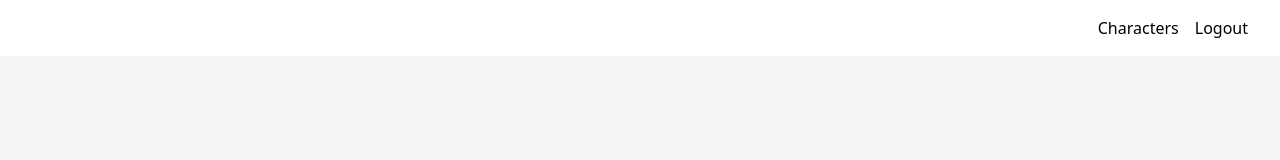
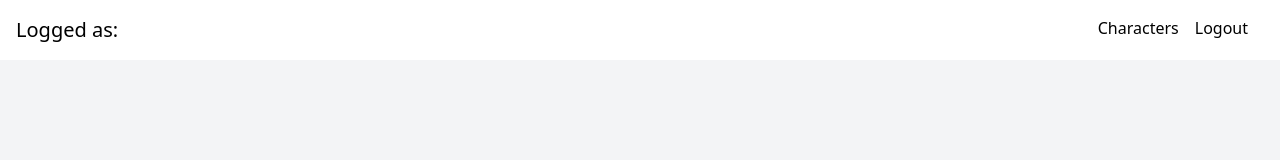
Before and after one commit to StevanZivadinovic/shindiri_task, a React (Create React App) app: page / in a window 1280 px wide. Shown: the top 160 px of the page. Built offline with nearby package versions, Linux system fonts and the light colour scheme; no server answers.

Commit message:
code fixing

```diff
--- a/src/App.tsx
+++ b/src/App.tsx
@@ -1,42 +1,19 @@
 import { Routes, Route, Link, Navigate, useNavigate } from "react-router-dom";
 import Login from "./pages/Login";
 import SignUp from "./pages/SignUp";
-import { useEffect, useState } from "react";
 import Characters from "./pages/Characters";
-import { logout } from "./auth";
-import { onAuthStateChanged } from "firebase/auth";
-import { auth } from "./firebase";
 import { CharacterProvider } from "./context/CharacterContext";
 import { QueryClient, QueryClientProvider } from "react-query";
 import SingleCharacter from "./pages/SingleCharacter";
 import SingleLocation from "./pages/SingleLocation";
 import SingleEpisode from "./pages/SingleEpisode";
+import { handleLogout } from "./helperFunctions/global";
+import useAuth from "./hooks/useAuth";
+
 const queryClient = new QueryClient();
 function App() {
-  const [authenticated, setAuthenticated] = useState(false);
-  const [loading, setLoading] = useState(true);
+  const { authenticated, setAuthenticated, loading, user } = useAuth();
   const navigate = useNavigate();
-
-  useEffect(() => {
-    const unsubscribe = onAuthStateChanged(auth, (user) => {
-      const userToken = localStorage.getItem("userToken");
-
-      if (user?.uid || (userToken && userToken?.length > 0)) {
-        setAuthenticated(true);
-      } else {
-        setAuthenticated(false);
-      }
-      setLoading(false);
-    });
-    return () => unsubscribe();
-  });
-
-  const handleLogout = () => {
-    logout();
-    setAuthenticated(false);
-    navigate("/");
-  };
-
   if (loading) {
     return <div>Loading...</div>;
   }
@@ -45,7 +22,14 @@ function App() {
       <CharacterProvider>
         <div>
           {/* Navigation Links */}
-          <nav className="p-4 flex justify-end">
+          <nav className="p-4 flex justify-between">
+            <div className="text-xl">
+              <h3>
+                <span>Logged as: </span>{" "}
+                <span className="font-bold">{user?.displayName}</span>
+              </h3>
+            </div>
+            <div className="">
               <Link to="/characters" className="mr-4">
                 Characters
               </Link>
@@ -53,13 +37,14 @@ function App() {
                 to="#"
                 className="mr-4"
                 onClick={() => {
-                handleLogout();
+                  handleLogout(setAuthenticated, navigate);
                 }}
               >
                 Logout
               </Link>
+            </div>
           </nav>
-          {/* Sve je moglo samo preko user objecta koji vraca firebase, ali posto u zahtevu zadatka stoji da se trazi i token
+          {/* Sve je moglo samo preko user objecta koji vraca firebase ili samo preko tokena, ali posto u zahtevu zadatka stoji da se trazi i token
   onda sam dodao da uslov za prikazivabje stranice bude i postojanje tokena u localStorage
 */}
           <Routes>
--- a/src/auth.ts
+++ b/src/auth.ts
@@ -4,10 +4,11 @@ import {
   createUserWithEmailAndPassword,
   signOut,
   fetchSignInMethodsForEmail,
+  updateProfile,
 } from "firebase/auth";
 
 // Sign up function
-export const signup = async (email: string, password: string) => {
+export const signup = async (email: string, password: string, name:string) => {
   try {
     const signInMethods = await fetchSignInMethodsForEmail(auth, email);
     if (signInMethods.length > 0) {
@@ -19,6 +20,8 @@ export const signup = async (email: string, password: string) => {
       email,
       password
     );
+    const user = userCredential.user;
+    await updateProfile(user, { displayName: name });
     const token = await userCredential.user.getIdToken();
     localStorage.setItem("userToken", token);
     return userCredential.user;
--- a/src/components/CharactersList.tsx
+++ b/src/components/CharactersList.tsx
@@ -1,7 +1,5 @@
-import React from "react";
 import { getNumbersFromEndOfURL } from "../helperFunctions/global";
-import { fetchMultipleCharacterDataInLocation } from "../consts/Api";
-import { useQuery } from "react-query";
+import { useMultipleCharacterDataInLocationQuery } from "../consts/Api";
 import { Link } from "react-router-dom";
 
 export const CharactersList = ({ data1 }: any) => {
@@ -11,13 +9,7 @@ export const CharactersList = ({ data1 }: any) => {
     ? getNumbersFromEndOfURL(data1?.characters)
     : [];
 
-  const { data, isLoading, isError } = useQuery(
-    ["character", residentIds],
-    () => fetchMultipleCharacterDataInLocation(residentIds),
-    {
-      enabled: !!residentIds,
-    }
-  );
+  const { data, isLoading, isError } = useMultipleCharacterDataInLocationQuery(residentIds)
 
   if (isLoading) return <p className="text-center text-lg">Loading...</p>;
   if (isError)
--- a/src/consts/Api.ts
+++ b/src/consts/Api.ts
@@ -1,4 +1,5 @@
 import axios from "axios";
+import { useQuery } from "react-query";
 
 export const base = "https://rickandmortyapi.com/api";
 export const fetchCharacters = async ({ pageParam = 1 }) => {
@@ -33,3 +34,57 @@ export const fetchSingleEpisodeDetails = async (id: number) => {
   const { data } = await axios.get(`${base}/episode/${id}`, {});
   return data;
 };
+
+const useEpisodeQuery = (id: string | undefined) => {
+  return useQuery(
+    ["character", id],
+    () => fetchSingleEpisodeDetails(Number(id)),
+    {
+      enabled: !!id,
+    }
+  );
+};
+
+const useSingleCharacterDetailsQuery = (id: string | undefined) => {
+  return useQuery(
+    ["character", id],
+    () => fetchSingleCharacterDetails(Number(id)),
+    {
+      enabled: !!id,
+    }
+  );
+};
+
+const useSingleLocationDataQuery = (id: string | undefined) => {
+  return useQuery(["location", id], () => fetchSingleLocationData(Number(id)), {
+    enabled: !!id,
+  });
+};
+
+const useMultipleCharacterDataInLocationQuery = (residentIds:number[])=>{
+  return useQuery(
+    ["character", residentIds],
+    () => fetchMultipleCharacterDataInLocation(residentIds),
+    {
+      enabled: !!residentIds,
+    }
+  );
+}
+
+const useSingleCharacterQuery = (characterName:string)=>{
+  return useQuery(
+    ["character", characterName],
+    () => fetchSingleCharacter(characterName),
+    {
+      enabled: !!characterName,
+    }
+  );
+}
+
+export {
+  useEpisodeQuery,
+  useSingleCharacterDetailsQuery,
+  useSingleLocationDataQuery,
+  useMultipleCharacterDataInLocationQuery,
+  useSingleCharacterQuery
+};
--- /dev/null
+++ b/src/hooks/useAuth.tsx
@@ -0,0 +1,23 @@
+import { useEffect, useState } from "react";
+import { onAuthStateChanged, User } from "firebase/auth";
+import { auth } from "../firebase";
+
+const useAuth = () => {
+  const [authenticated, setAuthenticated] = useState(false);
+  const [loading, setLoading] = useState(true);
+  const [user, setUser] = useState<User | null>();
+
+  useEffect(() => {
+    const unsubscribe = onAuthStateChanged(auth, (user) => {
+      const userToken = localStorage.getItem("userToken");
+      setAuthenticated(!!(user?.uid || (userToken && userToken.length > 0)));
+      setLoading(false);
+      user && setUser(user);
+    });
+    return () => unsubscribe();
+  }, []);
+
+  return { authenticated, setAuthenticated, loading, user };
+};
+
+export default useAuth;
--- a/src/pages/Characters.tsx
+++ b/src/pages/Characters.tsx
@@ -3,8 +3,7 @@
 import React, { useState } from "react";
 import { useCharacters } from "../context/CharacterContext";
 import useScrollFetch from "../hooks/useScrollFatch";
-import { useQuery } from "react-query";
-import { fetchSingleCharacter } from "../consts/Api";
+import { useSingleCharacterQuery } from "../consts/Api";
 import { Link } from "react-router-dom";
 
 const Characters: React.FC = () => {
@@ -12,13 +11,7 @@ const Characters: React.FC = () => {
     useCharacters();
   useScrollFetch(fetchNextPage, hasNextPage, isLoading);
   const [characterName, setCharacterName] = useState("");
-  const { data, isError:singleCharacterIsError, isLoading:singleCharacterisLoading } = useQuery(
-    ["character", characterName],
-    () => fetchSingleCharacter(characterName),
-    {
-      enabled: !!characterName,
-    }
-  );
+  const { data, isError:singleCharacterIsError, isLoading:singleCharacterisLoading } = useSingleCharacterQuery(characterName)
   if (singleCharacterisLoading) return <p className="text-center text-lg">Loading...</p>;
   if (singleCharacterIsError)
     return (
--- a/src/pages/SingleCharacter.tsx
+++ b/src/pages/SingleCharacter.tsx
@@ -1,16 +1,9 @@
-import { useQuery } from "react-query";
-import { fetchSingleCharacterDetails } from "../consts/Api";
+import { useSingleCharacterDetailsQuery } from "../consts/Api";
 import { useParams, Link } from "react-router-dom";
 
 const SingleCharacter = () => {
   const { id } = useParams();
-  const { data, error, isLoading } = useQuery(
-    ["character", id],
-    () => fetchSingleCharacterDetails(Number(id)),
-    {
-      enabled: !!id,
-    }
-  );
+  const { data, error, isLoading } = useSingleCharacterDetailsQuery(id)
 
   if (isLoading)
     return <p className="text-center text-lg">Loading character details...</p>;
@@ -22,10 +15,9 @@ const SingleCharacter = () => {
     );
 
   const { name, status, gender, species, image, location, episode } = data;
-  const urlObj = location && new URL(location?.url);
-  const locationPath = urlObj?.pathname?.replace("/api/", "");
-  const episodeId = episode.length === 1 && episode?.split("/").pop();
-
+  const urlObj = location?.url?.length>0 ? new URL(location?.url) :'';
+  const locationPath = urlObj!=='' ? urlObj?.pathname?.replace("/api/", ""):'#';
+  const episodeId = episode.length === 1 && episode[0]?.split("/").pop();
   return (
     <div className="container mx-auto p-4">
       <div className="bg-white rounded-lg shadow-md p-6 flex flex-col items-center">
--- a/src/pages/SingleEpisode.tsx
+++ b/src/pages/SingleEpisode.tsx
@@ -1,18 +1,12 @@
-import { useQuery } from "react-query";
-import { fetchSingleEpisodeDetails } from "../consts/Api";
+import {useEpisodeQuery} from "../consts/Api";
 import { useParams } from "react-router-dom";
 import { formatDate } from "../helperFunctions/global";
 import { CharactersList } from "../components/CharactersList";
 
 const SingleEpisode = () => {
   const { id } = useParams();
-  const { data, error, isLoading } = useQuery(
-    ["character", id],
-    () => fetchSingleEpisodeDetails(Number(id)),
-    {
-      enabled: !!id,
-    }
-  );
+  const { data, error, isLoading } = useEpisodeQuery(id);
+
 
   isLoading && <p className="text-center text-lg">Loading...</p>;
   error && <p className="text-red-500 text-center">Error loading episode.</p>;
--- a/src/pages/SingleLocation.tsx
+++ b/src/pages/SingleLocation.tsx
@@ -1,17 +1,10 @@
 import { useParams } from 'react-router-dom';
-import { fetchSingleLocationData } from '../consts/Api';
-import { useQuery } from 'react-query';
+import { useSingleLocationDataQuery } from '../consts/Api';
 import { CharactersList } from '../components/CharactersList';
 
 const SingleLocation = () => {
   const { id } = useParams();
-  const { data, isLoading, isError } = useQuery(
-    ['location', id],
-    () => fetchSingleLocationData(Number(id)),
-    {
-      enabled: !!id,
-    }
-  );
+  const { data, isLoading, isError } = useSingleLocationDataQuery(id)
 
 
   if (isLoading) return <p className="text-center text-lg">Loading...</p>;
```
Also changed, not shown: src/helperFunctions/global.ts (+77 -0 lines), src/pages/Login.tsx (+2 -21 lines), src/pages/SignUp.tsx (+3 -30 lines). Lines whose indentation alone changed are shown as unchanged.
